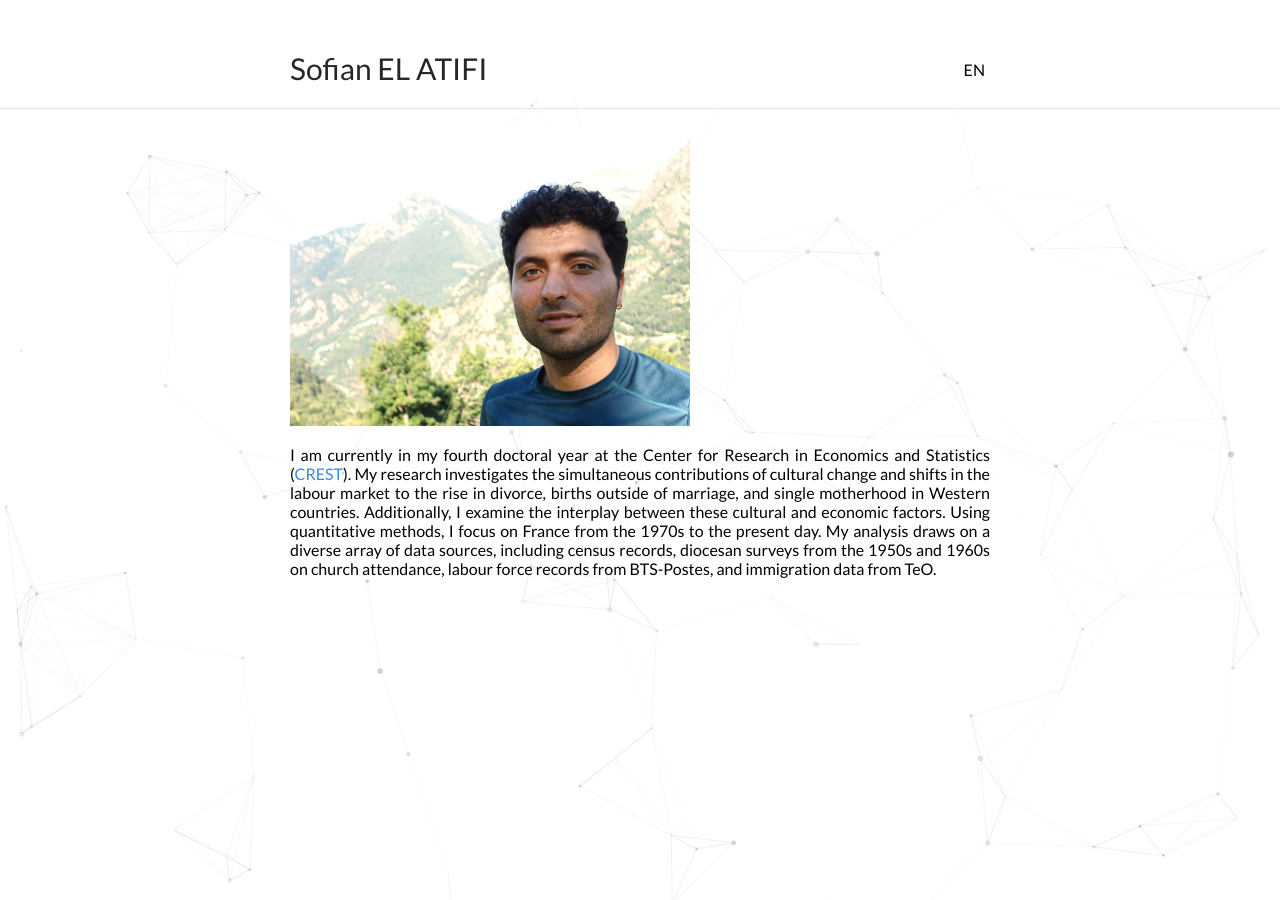
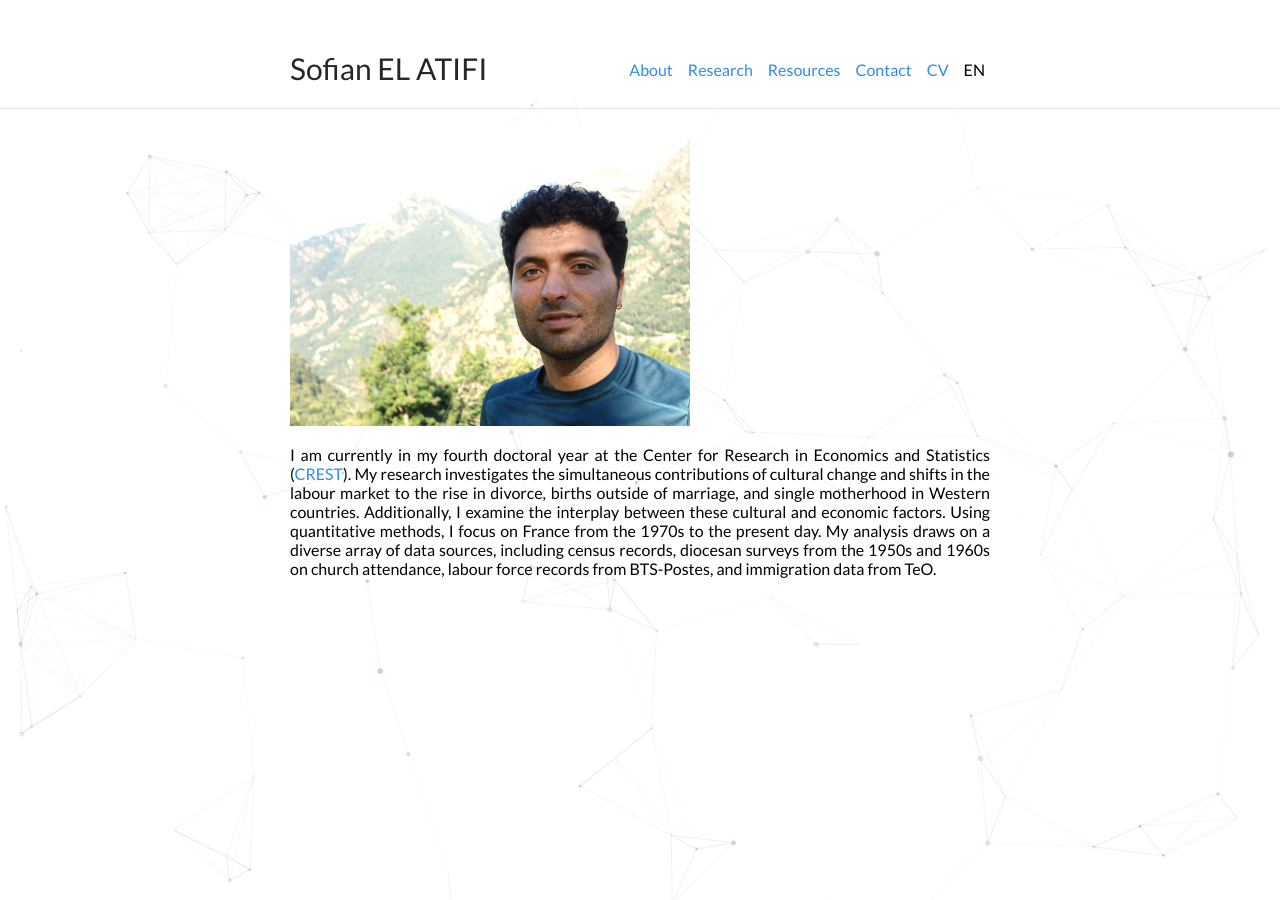
Before and after one commit to sofianelatifi/sofianelatifi.github.io, a Jekyll site: the page built from index.md, in a window 1280 px wide. Built offline with Jekyll 4.4.1, drawn with Linux system fonts in a browser that asks for light colours; part of the change alters nothing that is shown.

Commit message:
Update _config.yml

```diff
--- a/_config.yml
+++ b/_config.yml
@@ -15,16 +15,11 @@ sass:
 nav:
   - name: "About"
     link: "/SofianEAwebsite/en/about/"
-    lang: "en"
   - name: "Research"
-    link: "/SofianEAwebsite/en/research/"
-    lang: "en"
+    link: "/SofianEAwebsite/research/"
   - name: "Resources"
-    link: "/SofianEAwebsite/en/resources/"
-    lang: "en"
+    link: "/SofianEAwebsite/resources/"
   - name: "Contact"
-    link: "/SofianEAwebsite/en/contact/"
-    lang: "en"
+    link: "/SofianEAwebsite/contact/"
   - name: "CV"
-    link: "/SofianEAwebsite/en/cv/"
-    lang: "en"
+    link: "/SofianEAwebsite/cv/"
```
